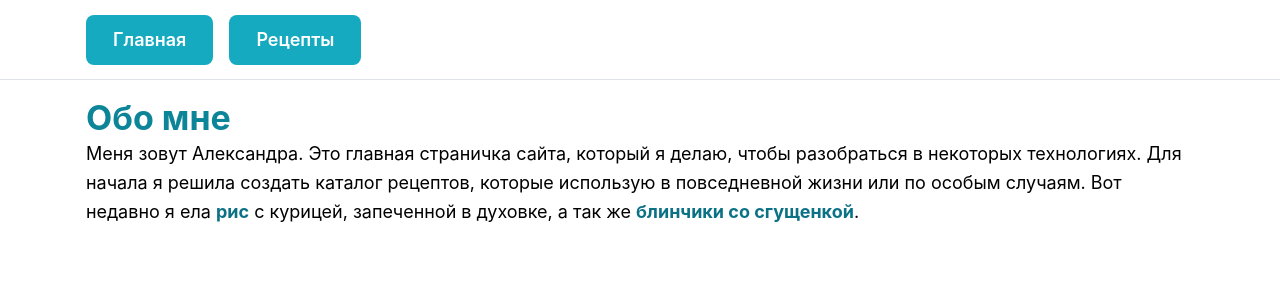
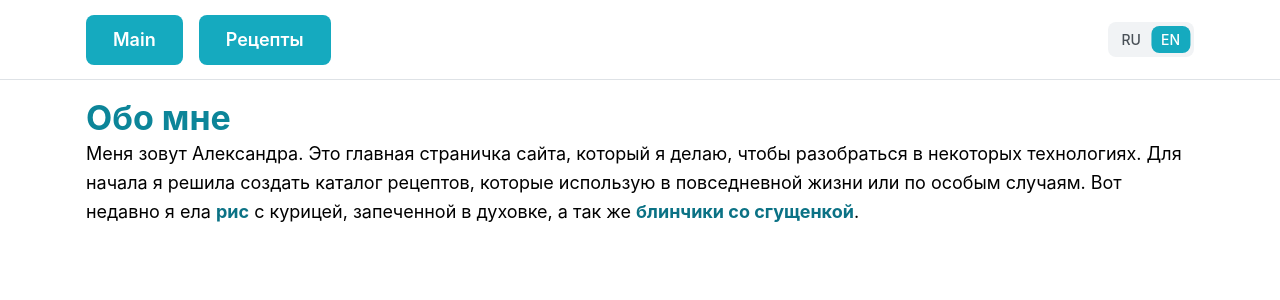
Before and after one commit to erised-ice/me-project, a React (Vite) app: page / in a window 1280 px wide. Shown: the top 300 px of the page. Built offline with nearby package versions, Linux system fonts and the light colour scheme; no server answers.

Commit message:
Add i18n setup and Russian translations

```diff
--- a/package.json
+++ b/package.json
@@ -20,8 +20,11 @@
     "@tabler/icons-react": "^3.38.0",
     "classnames": "^2.5.1",
     "eslint-plugin-simple-import-sort": "^12.1.1",
+    "i18next": "^26.1.0",
+    "i18next-browser-languagedetector": "^8.2.1",
     "react": "^19.2.0",
     "react-dom": "^19.2.0",
+    "react-i18next": "^17.0.7",
     "react-redux": "^9.2.0",
     "react-router-dom": "^7.13.0"
   },
--- a/src/main.tsx
+++ b/src/main.tsx
@@ -8,6 +8,8 @@ import { store } from '@/shared/store/store.ts';
 import { App } from './App.tsx';
 import '@mantine/core/styles.css';
 import '@mantine/notifications/styles.css';
+
+import '@/shared/i18n/config.ts';
 
 createRoot(document.getElementById('root')!).render(
   <StrictMode>
--- a/src/pages/_shared/Layout/components/Header/Header.tsx
+++ b/src/pages/_shared/Layout/components/Header/Header.tsx
@@ -1,8 +1,12 @@
 import { AppShell, Container, Group } from '@mantine/core';
+import { useTranslation } from 'react-i18next';
+import { LanguageSwitcher } from '@/widgets/LanguageSwitcher/LanguageSwitcher.tsx';
 import { Button, Link } from '@/shared/components';
 import { ROUTE } from '@/shared/constants/routes.ts';
 
 export const Header = () => {
+  const { t } = useTranslation();
+
   return (
     <AppShell.Header>
       {/*
@@ -11,11 +15,12 @@ export const Header = () => {
       <Container size="lg" px="md" h="100%">
         <Group h="100%">
           <Button>
-            <Link to={ROUTE.HOME}>Главная</Link>
+            <Link to={ROUTE.HOME}>{t('navigation.home')}</Link>
           </Button>
           <Button>
             <Link to={ROUTE.RECIPES}>Рецепты</Link>
           </Button>
+          <LanguageSwitcher />
         </Group>
       </Container>
       {/*TODO: Сделать так, чтобы подсвечивались нужные ссылки когда находимся на нужной странице */}
--- /dev/null
+++ b/src/shared/components/SegmentedControl/SegmentedControl.tsx
@@ -0,0 +1,10 @@
+import {
+  SegmentedControl as MantineSegmentedControl,
+  type SegmentedControlProps as MantineSegmentedControlProps,
+} from '@mantine/core';
+
+type SegmentedControlProps = MantineSegmentedControlProps;
+
+export const SegmentedControl = ({ ...props }: SegmentedControlProps) => {
+  return <MantineSegmentedControl color="cyan" radius="md" size="sm" {...props} />;
+};
--- /dev/null
+++ b/src/shared/i18n/config.ts
@@ -0,0 +1,30 @@
+import i18n from 'i18next';
+import LanguageDetector from 'i18next-browser-languagedetector';
+import { initReactI18next } from 'react-i18next';
+import en from './locales/en.json';
+import ru from './locales/ru.json';
+
+void i18n
+  .use(LanguageDetector)
+  .use(initReactI18next)
+  .init({
+    resources: {
+      ru: {
+        translation: ru,
+      },
+      en: {
+        translation: en,
+      },
+    },
+    fallbackLng: 'ru',
+    supportedLngs: ['ru', 'en'],
+    detection: {
+      order: ['localStorage', 'navigator'],
+      caches: ['localStorage'],
+    },
+    interpolation: {
+      escapeValue: false,
+    },
+  });
+
+export default i18n;
--- /dev/null
+++ b/src/shared/i18n/locales/en.json
@@ -0,0 +1,6 @@
+{
+  "navigation": {
+    "home": "Main",
+    "recipes": "Recipes"
+  }
+}
--- /dev/null
+++ b/src/shared/i18n/locales/ru.json
@@ -0,0 +1,52 @@
+{
+  "common": {
+    "error": "Ошибка",
+    "success": "Готово"
+  },
+  "navigation": {
+    "home": "Главная",
+    "recipes": "Рецепты"
+  },
+  "mainPage": {
+    "title": "Обо мне",
+    "introStart": "Меня зовут Александра. Это главная страничка сайта, который я делаю, чтобы разобраться в некоторых технологиях. Для начала я решила создать каталог рецептов, которые использую в повседневной жизни или по особым случаям. Вот недавно я ела",
+    "riceLink": "рис",
+    "introMiddle": "с курицей, запеченной в духовке, а так же",
+    "pancakesLink": "блинчики со сгущенкой"
+  },
+  "recipeBookPage": {
+    "title": "Книга рецептов",
+    "addRecipeTitle": "Добавить рецепт",
+    "loadError": "Произошла ошибка загрузки рецептов, попробуйте перезагрузить страницу"
+  },
+  "recipePage": {
+    "loadError": "Произошла ошибка загрузки, попробуйте перезагрузить страницу",
+    "notFound": "Кажется вы пытаетесь найти несуществующий рецепт",
+    "ingredients": "Ингредиенты",
+    "cooking": "Приготовление",
+    "author": "Добавил(а): {{author}}"
+  },
+  "createRecipeForm": {
+    "nameLabel": "Название",
+    "ingredientsLabel": "Ингредиенты",
+    "ingredientsDescription": "Каждый ингредиент с новой строки",
+    "instructionsLabel": "Инструкции",
+    "authorLabel": "Ваше имя",
+    "authorDescription": "Представьтесь, пожалуйста =)",
+    "submit": "Добавить",
+    "successMessage": "Рецепт успешно добавлен",
+    "errorMessage": "Не удалось сохранить рецепт. Попробуйте ещё раз."
+  },
+  "recipeList": {
+    "deleteAriaLabel": "Удалить рецепт",
+    "testEmptyRecipe": "Тестовый пустой рецепт",
+    "deleteSuccessMessage": "Рецепт успешно удалён",
+    "deleteErrorMessage": "Не удалось удалить рецепт. Попробуйте ещё раз."
+  },
+  "recipeErrors": {
+    "fetchRecipes": "Не удалось загрузить рецепты",
+    "fetchRecipe": "Не удалось загрузить рецепт",
+    "deleteRecipe": "Не удалось удалить рецепт",
+    "createRecipe": "Не удалось создать рецепт"
+  }
+}
--- /dev/null
+++ b/src/widgets/LanguageSwitcher/LanguageSwitcher.tsx
@@ -0,0 +1,18 @@
+import { useTranslation } from 'react-i18next';
+import { SegmentedControl } from '@/shared/components/SegmentedControl/SegmentedControl.tsx';
+
+export const LanguageSwitcher = () => {
+  const { i18n } = useTranslation();
+
+  return (
+    <SegmentedControl
+      value={i18n.resolvedLanguage}
+      onChange={(language) => i18n.changeLanguage(language)}
+      data={[
+        { label: 'RU', value: 'ru' },
+        { label: 'EN', value: 'en' },
+      ]}
+      ml="auto"
+    />
+  );
+};
```
Also changed, not shown: 1 other file (tests, documents, lock files or other folders).
